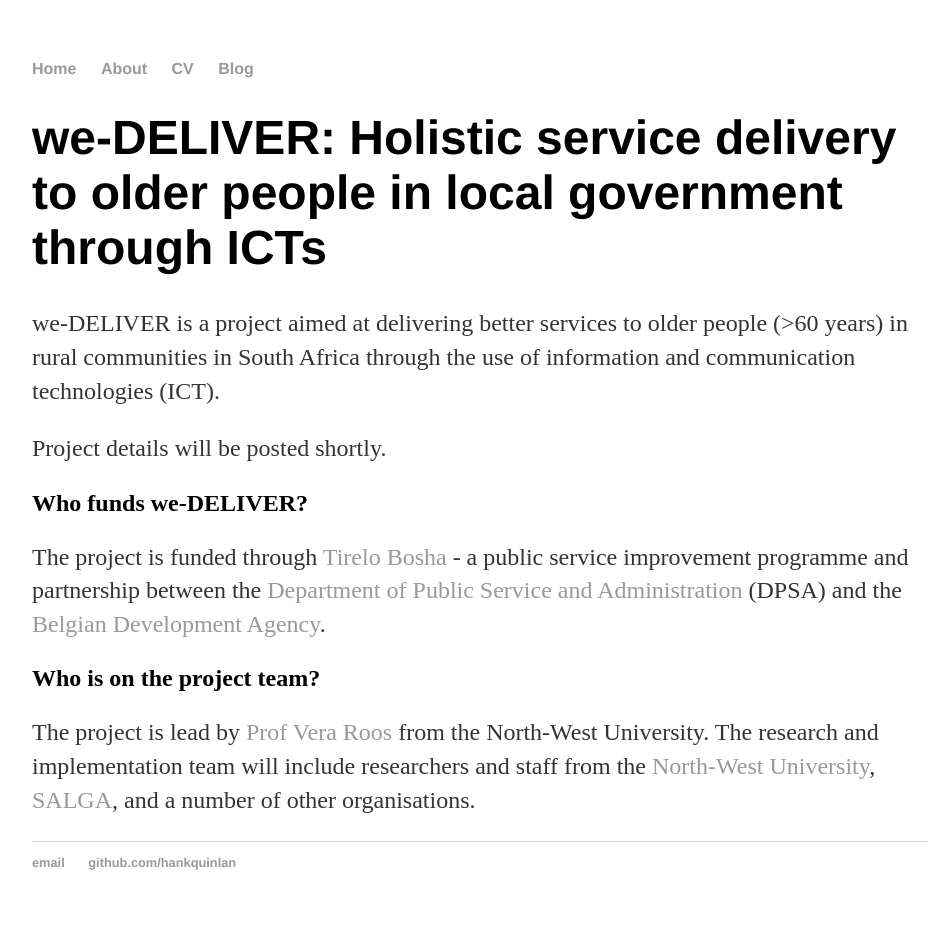
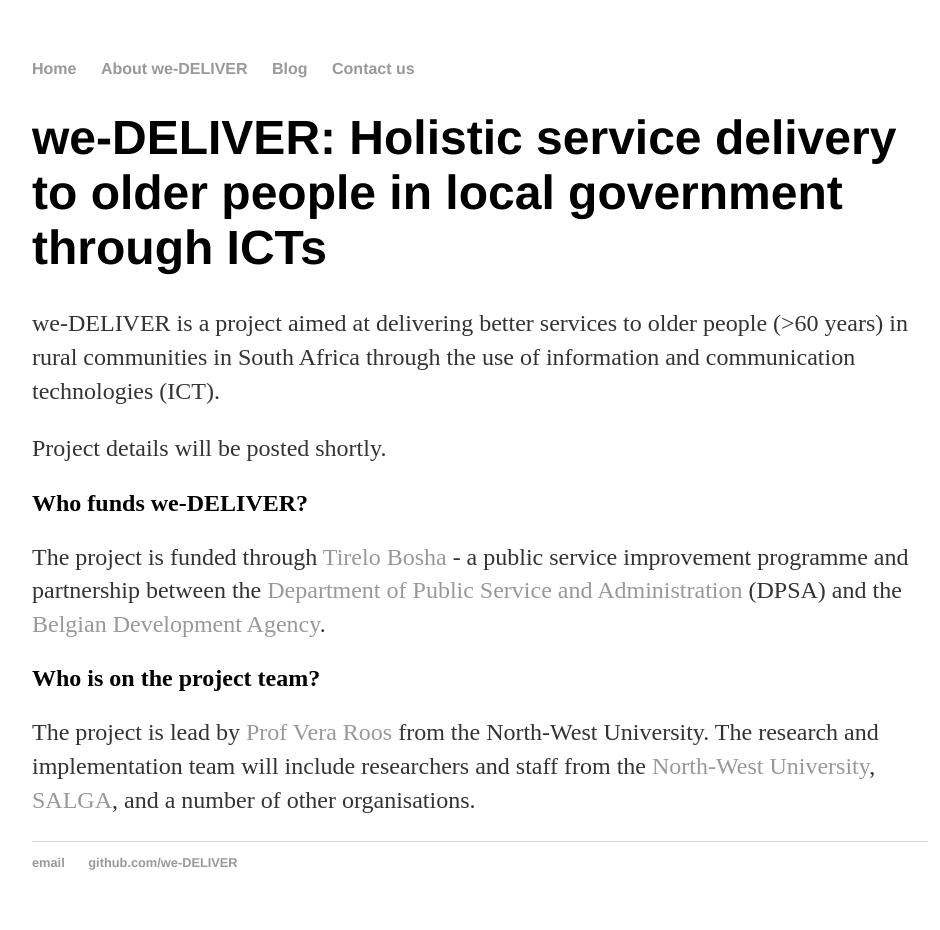
Before and after one commit to zjsteyn/we-DELIVER.github.io, a Jekyll site: the page built from index.html, in a window 1280 px wide. Shown: the whole page, without its empty margins (160-1100 px from the left). Built offline with Jekyll 4.4.1, drawn with Linux system fonts in a browser that asks for light colours.

Commit message:
Update default.html

```diff
--- a/_layouts/default.html
+++ b/_layouts/default.html
@@ -9,9 +9,9 @@
 			<nav>
 	    		<ul>
 	        		<li><a href="/">Home</a></li>
-		        	<li><a href="/about">About</a></li>
-	        		<li><a href="/cv">CV</a></li>
-	        		<li><a href="/blog">Blog</a></li>
+		        	<li><a href="/about">About we-DELIVER</a></li>
+	        	   	<li><a href="/blog">Blog</a></li>
+	        	   	<li><a href="/contact">Contact us</a></li>
 	    		</ul>
 			</nav>
 			<div class="container">
@@ -21,8 +21,8 @@
 			</div><!-- /.container -->
 			<footer>
 	    		<ul>
-	        		<li><a href="mailto:hankquinlanhub@gmail.com">email</a></li>
-	        		<li><a href="https://github.com/hankquinlan">github.com/hankquinlan</a></li>
+	        		<li><a href="mailto:vera.roos@nwu.ac.za">email</a></li>
+	        		<li><a href="https://github.com/we-DELIVER/">github.com/we-DELIVER</a></li>
 				</ul>
 			</footer>
 		</body>
```
